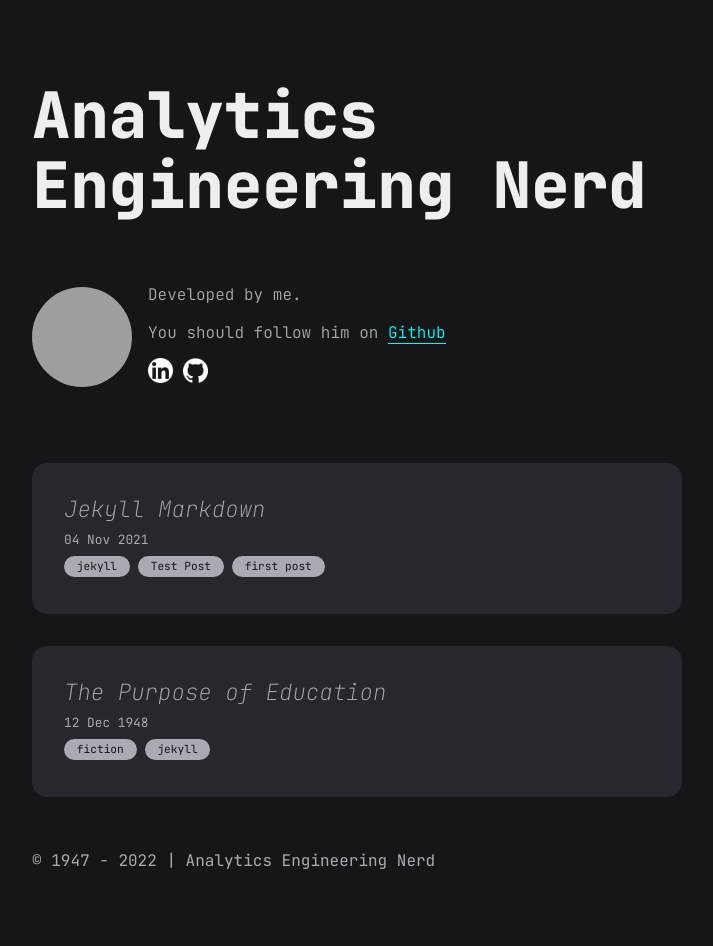
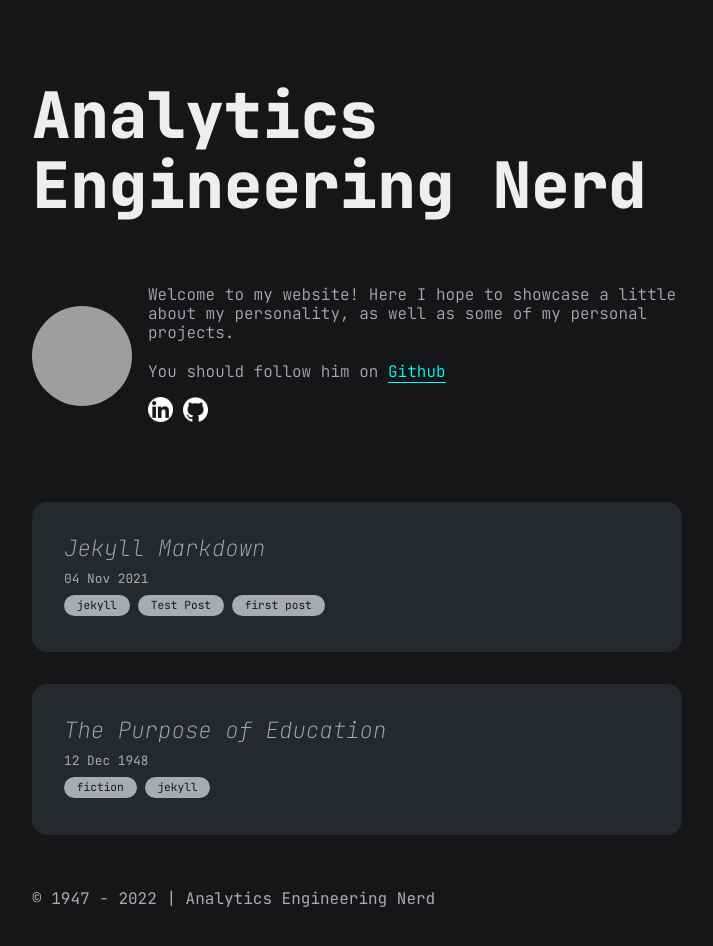
Before and after one commit to seanduddy/seanduddy.github.io, a Jekyll site: the page built from index.md, in a window 1280 px wide, cut to the strip 0-963 px from the top of the page. Shown: the top 946 px of the strip, without its empty margins (283-996 px from the left). Built offline with Jekyll 4.4.1, drawn with Linux system fonts in a browser that asks for light colours; before the commit the page ends 925 px from its top, so only the background shows below that; grey boxes are pictures that could not be loaded.

Commit message:
Update copy

```diff
--- a/_data/author.yml
+++ b/_data/author.yml
@@ -2,7 +2,7 @@ name: Sean Duddy
 dp: https://avatars.githubusercontent.com/u/7374370?v=4
 description: "
   <p>
-    Developed by me.
+    Welcome to my website! Here I hope to showcase a little about my personality, as well as some of my personal projects.
   </p>
   <br/>
   <p>
```
